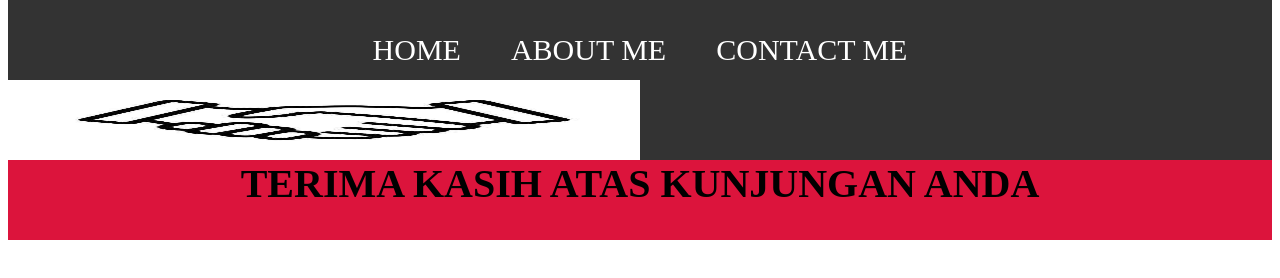
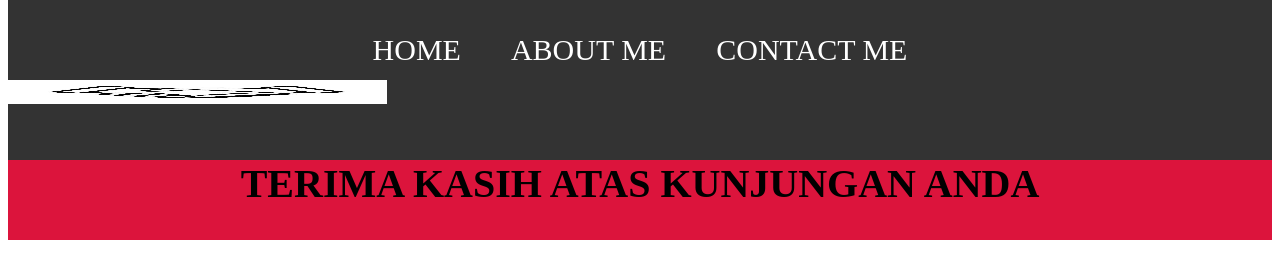
Before and after one commit to Hisyaam09/My-website, a plain HTML site: page index.html in a window 1280 px wide. Drawn offline with Linux system fonts and the light colour scheme.

Commit message:
Update style.css

```diff
--- a/style.css
+++ b/style.css
@@ -35,8 +35,8 @@ html {
 }
 
 .img-content {
-  width: 50%;
-  height: 100%;
+  width: 30%;
+  height: 30%;
 }
 
 .container-footer {
```
